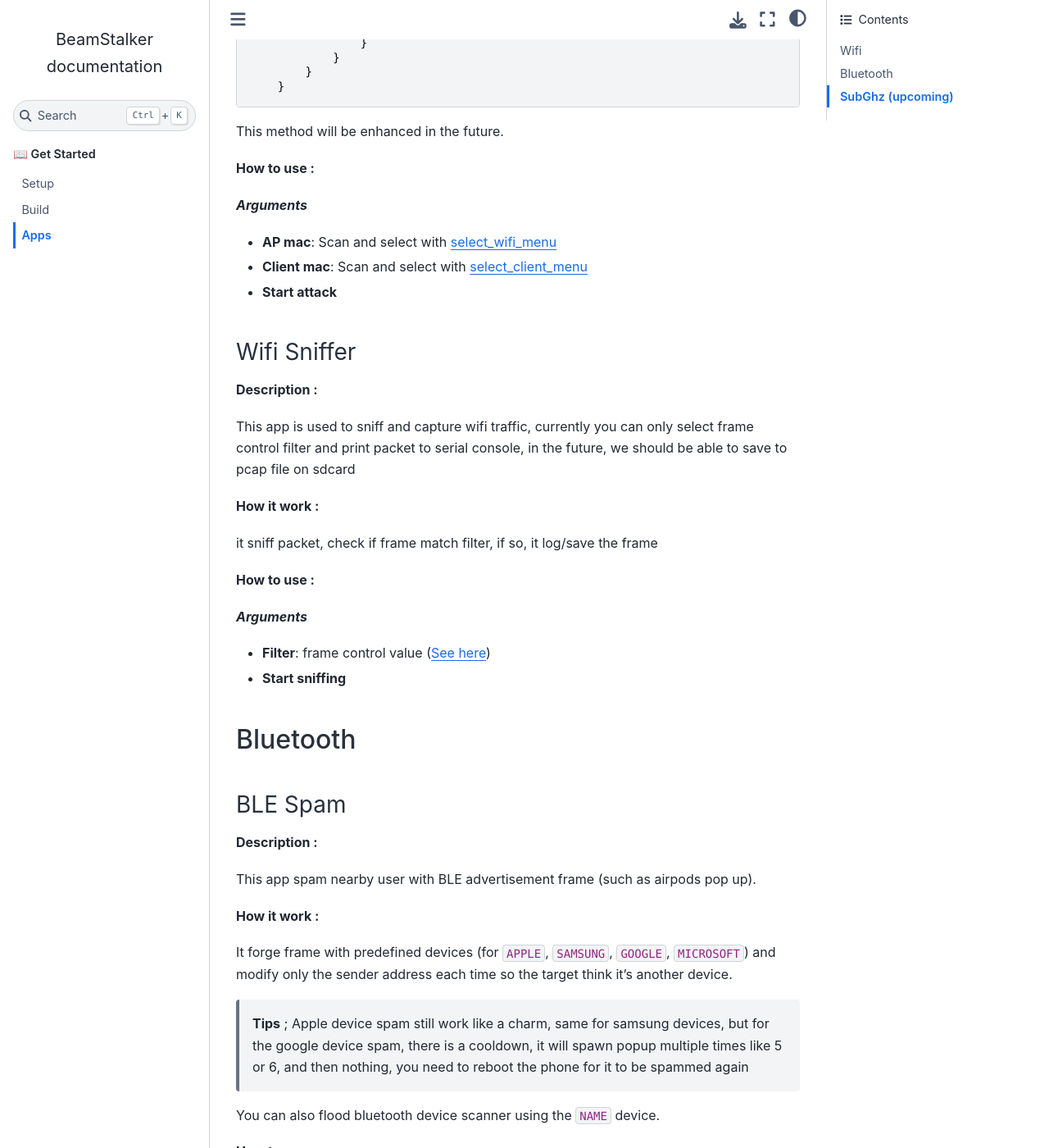
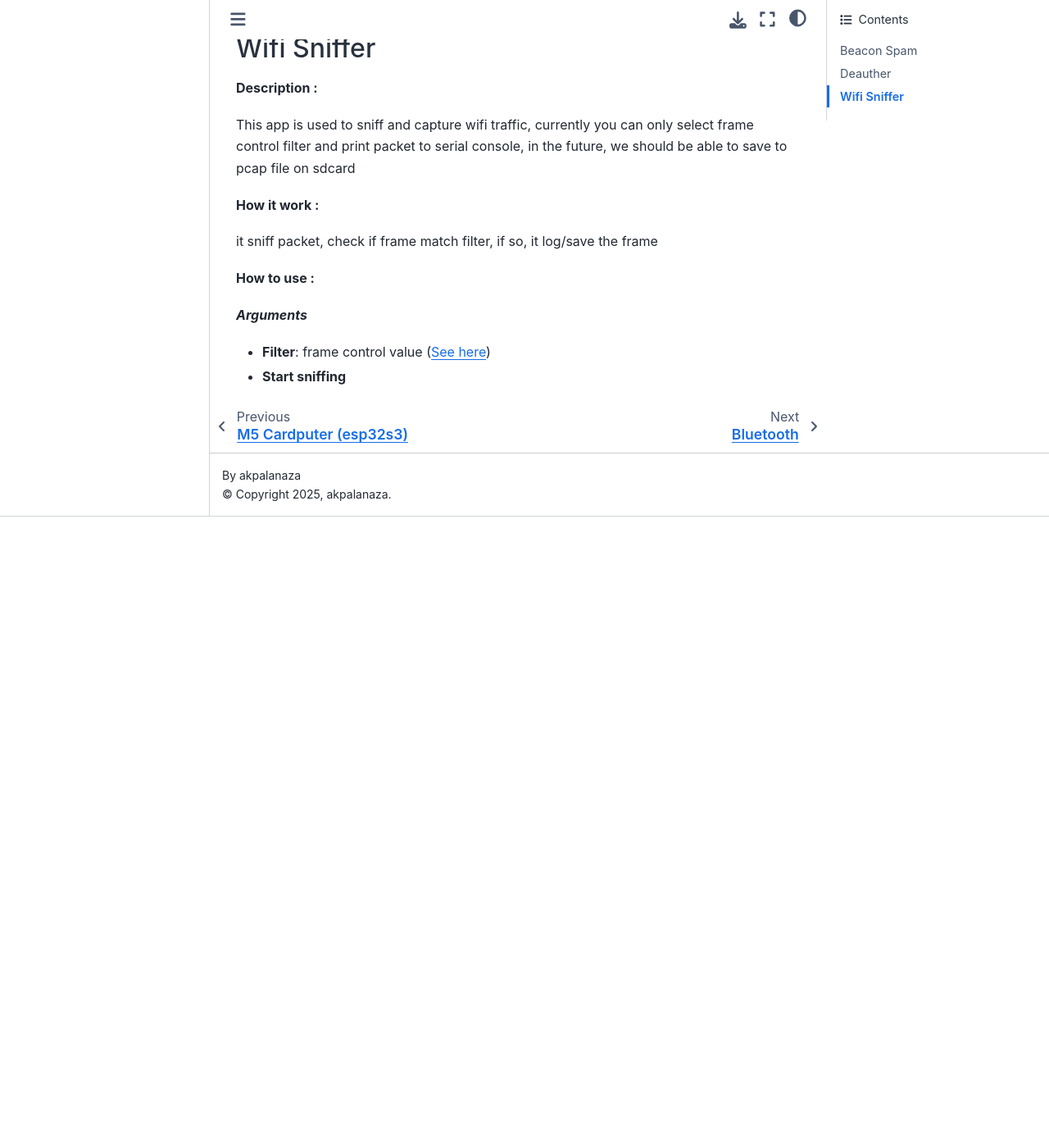
Before and after one commit to Retr0Kr0dy/BeamStalker, a Sphinx documentation site: the page built from source/Apps/Wifi.md, in a window 1280 px wide and 1400 px high, scrolled down 1663 px. Shown: the whole window at 82% size. Built offline with Sphinx 7.4.7 and the Sphinx Book theme 1.1.4, drawn with Linux system fonts in a browser that asks for light colours; after the commit the page ends 2293 px from its top, so only the background shows below that; some of the changed text lies outside the part shown.

```diff
--- a/source/Apps.md
+++ b/source/Apps/Wifi.md
@@ -1,17 +1,5 @@
-# Apps
-Current app:
-
-* Wifi
-  * Beacon Spam
-  * Deauther
-  * Wifi Sniffer
-* Bluetooth
-  * BLE Spam
-* SubGhz (upcoming)
-  * RTL_433 (upcoming)
-
-## Wifi
-### Beacon Spam
+# Wifi
+## Beacon Spam
 
 **Description :**
 
@@ -28,7 +16,7 @@ It either generate a random BSSID with a given charset, or use a specific string
 * **Charset**: Hiragana (あいう), Katakana (アイウ), Cyrillic (ЖБЮ)
 * **Start attack**
 
-### Deauther
+## Deauther
 
 **Description :**
 
@@ -77,7 +65,7 @@ This method will be enhanced in the future.
 * **Client mac**:  Scan and select with [select_client_menu](https://github.com/Retr0Kr0dy/BeamStalker/blob/main/Firmware/BeamStalker/main/firmware/includes/wifi_sniffer.cpp#L158)
 * **Start attack**
 
-### Wifi Sniffer
+## Wifi Sniffer
 
 **Description :**
 
@@ -93,28 +81,3 @@ it sniff packet, check if frame match filter, if so, it log/save the frame
 
 * **Filter**: frame control value ([See here](https://en.wikipedia.org/wiki/802.11_frame_types))
 * **Start sniffing**
-
-## Bluetooth
-
-### BLE Spam
-
-**Description :**
-
-This app spam nearby user with BLE advertisement frame (such as airpods pop up).
-
-**How it work :**
-
-It forge frame with predefined devices (for `APPLE`, `SAMSUNG`, `GOOGLE`, `MICROSOFT`) and modify only the sender address each time so the target think it's another device.
-
-> **Tips** ; Apple device spam still work like a charm, same for samsung devices, but for the google device spam, there is a cooldown, it will spawn popup multiple times like 5 or 6, and then nothing, you need to reboot the phone for it to be spammed again
-
-You can also flood bluetooth device scanner using the `NAME` device.
-
-**How to use :**
-
-***Arguments***
-
-* **Devices**: `APPLE`, `SAMSUNG`, `GOOGLE`, `MICROSOFT`, `NAME`, `ALL`
-* **Start attack**
-
-## SubGhz (upcoming)
```
Also changed, not shown: source/Apps/BLE.md (added, +22 -0 lines), source/Boards/Heltec-v3.md (added, +13 -0 lines), source/Boards/M5-Cardputer.md (added, +13 -0 lines), source/Boards/esp32-vanilla.md (added, +15 -0 lines), source/Boards/esp32s3-vanilla.md (added, +15 -0 lines), source/index.rst (+18 -1 lines), source/_static/esp32-devkitc.jpg (added), source/_static/esp32s3-devkit.png (added), source/_static/heltec-v3.jpg (added), source/_static/m5-cardputer.jpeg (added).
